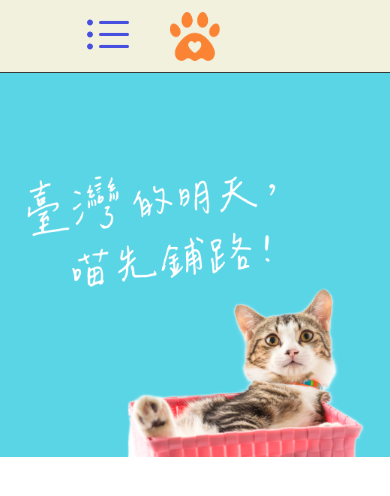
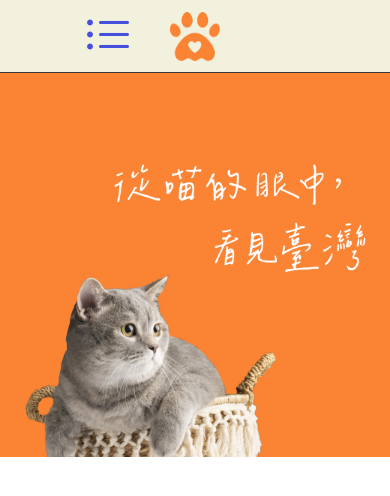
Before and after one commit to c711cat/website, a Vue app: page /#/ in a window 390 px wide. Shown: the top 496 px of the page. Built offline with nearby package versions, Linux system fonts and the light colour scheme.

Commit message:
因為兩個div包覆圖片時，輪播到最後一張圖之後下一張會出現空白的畫面，改成在img下顯示區別則可解決此問題

```diff
--- a/src/components/Carousel.vue
+++ b/src/components/Carousel.vue
@@ -8,41 +8,40 @@
     data-bs-interval="3000"
     data-bs-pause="hover"
   >
-    <div
-      class="carousel-inner d-none d-sm-none d-md-none d-lg-block d-xl-block d-xxl-block"
-    >
-      <div class="carousel-item active">
-        <img src="@/img/banner1.png" class="d-block w-100" alt="bannerImg1" />
-      </div>
-      <div class="carousel-item">
-        <img src="@/img/banner2.png" class="d-block w-100" alt="bannerImg2" />
-      </div>
-      <div class="carousel-item">
-        <img src="@/img/banner3.png" class="d-block w-100" alt="bannerImg3" />
-      </div>
-    </div>
-
-    <div
-      class="carousel-inner d-block d-sm-block d-md-block d-lg-none d-xl-none d-xxl-none"
-    >
+    <div class="carousel-inner">
       <div class="carousel-item active">
         <img
+          src="@/img/banner1.png"
+          class="d-block w-100 d-none d-sm-none d-md-none d-lg-block d-xl-block d-xxl-block"
+          alt="bannerImg1"
+        />
+        <img
           src="@/img/phone_banner1.png"
-          class="d-block w-100"
+          class="d-block w-100 d-block d-sm-block d-md-block d-lg-none d-xl-none d-xxl-none"
           alt="bannerImg1"
         />
       </div>
       <div class="carousel-item">
         <img
+          src="@/img/banner2.png"
+          class="d-block w-100 d-none d-sm-none d-md-none d-lg-block d-xl-block d-xxl-block"
+          alt="bannerImg2"
+        />
+        <img
           src="@/img/phone_banner2.png"
-          class="d-block w-100"
+          class="d-block w-100 d-block d-sm-block d-md-block d-lg-none d-xl-none d-xxl-none"
           alt="bannerImg2"
         />
       </div>
       <div class="carousel-item">
         <img
+          src="@/img/banner3.png"
+          class="d-block w-100 d-none d-sm-none d-md-none d-lg-block d-xl-block d-xxl-block"
+          alt="bannerImg3"
+        />
+        <img
           src="@/img/phone_banner3.png"
-          class="d-block w-100"
+          class="d-block w-100 d-block d-sm-block d-md-block d-lg-none d-xl-none d-xxl-none"
           alt="bannerImg3"
         />
       </div>
@@ -56,7 +55,7 @@
   data() {
     return {
       carousel: {},
-      mounted() {
+      created() {
         this.carousel = new Carousel(this.$refs.carouselBody);
       },
     };
```
